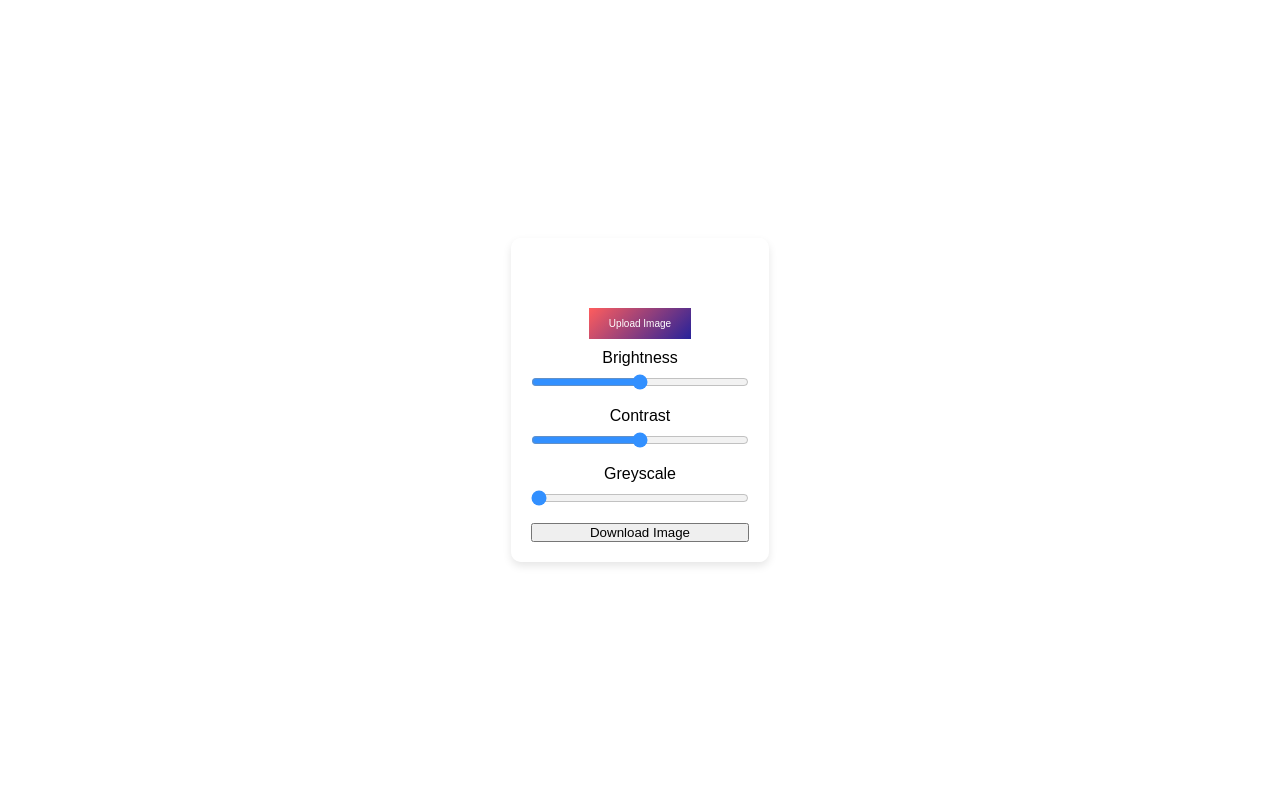
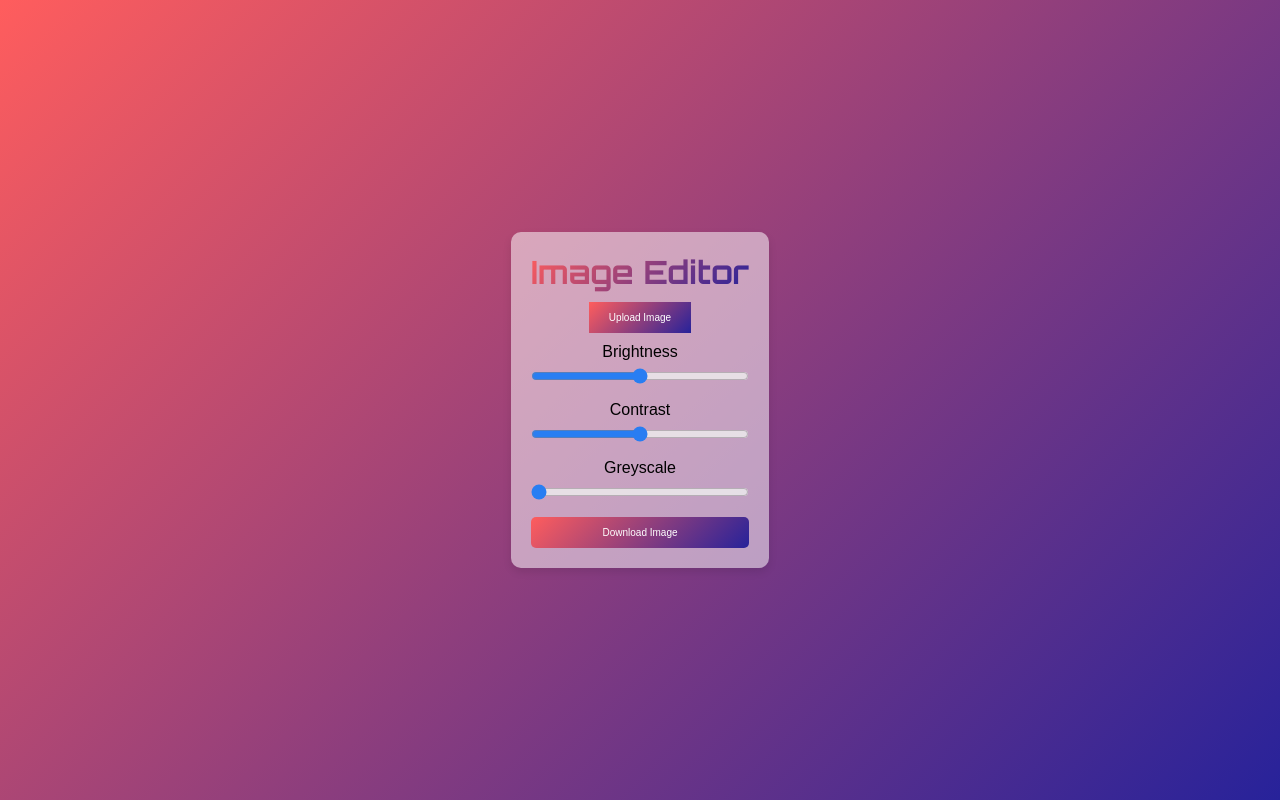
Before and after one commit to DFCMK/image-editor, a plain HTML site: page index.html in a window 1280 px wide. Drawn offline with Linux system fonts and the light colour scheme; a web font is replaced by a local one.

Commit message:
corrected typos

```diff
--- a/assets/css/style.css
+++ b/assets/css/style.css
@@ -19,7 +19,7 @@ body{
     align-items: center;
     min-height: 100vh;
     background-color: var(--col1);
-    background: linear-gardient(135deg, var(--col1), var(--col2));
+    background: linear-gradient(135deg, var(--col1), var(--col2));
     margin: 0;
 }
 
@@ -38,8 +38,9 @@ body{
 
 h1{
     font-family: var(--font1);
-    background: linear-gardient(135deg, var(--col1), var(--col2));
-    --webkit-background-clip: text;
+    background: linear-gradient(135deg, var(--col1), var(--col2));
+    -webkit-background-clip: text;
+    background-clip: text;
     color: transparent;
 }
 
@@ -68,21 +69,21 @@ h1{
     max-width: 500px;
     max-height: 400px;
     border: 1px solid #ccc;
-    object-fit: contain;
+    object-fit: contain;-webkit-background-clip;
 }
 
 #controls{
     display: flex;
     flex-direction: column;
     gap: 10px;
-    width: 100%
+    width: 100%;
 }
 
 input[type="range"]{
     -webkit-appearnace: none;
     width: 100%;
     height: 10px;
-    background: linear-gardient(135deg, var(--col2), var(--col1));
+    background: linear-gradient(135deg, var(--col2), var(--col1));
     border-radius: 5px;
     opacity: 0.8;
     transition: opacity 0.2s;
@@ -109,7 +110,7 @@ input[type="range"]::-moz-range-thumb{
     border: 2px solid var(--col1);
 }
 
-#contorls button{
+#controls button{
     padding: 10px 20px;
     font-size: 10px;
     background: linear-gradient(135deg, var(--col1), var(--col2));
@@ -119,6 +120,6 @@ input[type="range"]::-moz-range-thumb{
     border: none;
 }
 
-#contorls button:hover{
-    background: linear-gardient(135deg, var(--col2), var(--col1));
+#controls button:hover{
+    background: linear-gradient(135deg, var(--col2), var(--col1));
 }
```
